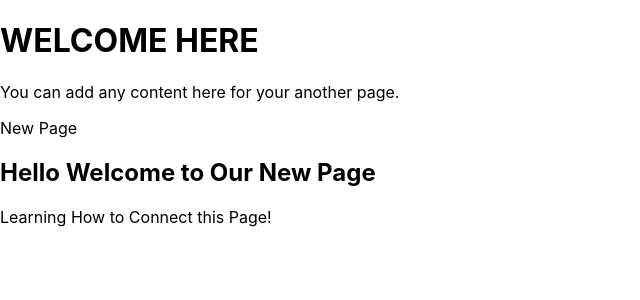
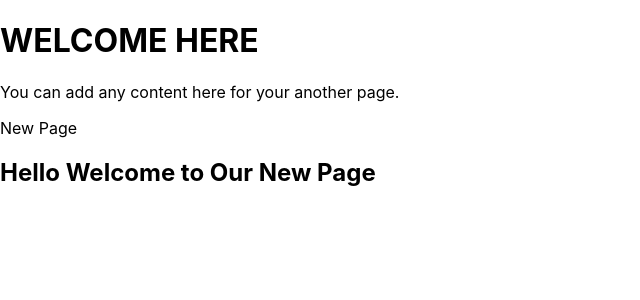
Before and after one commit to ishimwepati/Ishimwe-Joseph, a React (Create React App) app: page / in a window 1280 px wide. Shown: the top 300 px of the page, without its empty margins (0-640 px from the left). Built offline with nearby package versions, Linux system fonts and the light colour scheme; a web font is replaced by a local one.

Commit message:
p1 updated

```diff
--- a/src/components/home.js
+++ b/src/components/home.js
@@ -10,7 +10,7 @@ const AnotherPage = () => {
         <h2>Hello Welcome to Our New Page</h2>
       </div>
       <div>
-        <p>Learning How to Connect this Page!</p>
+        <p></p>
       </div>
      </div>
   );
```
